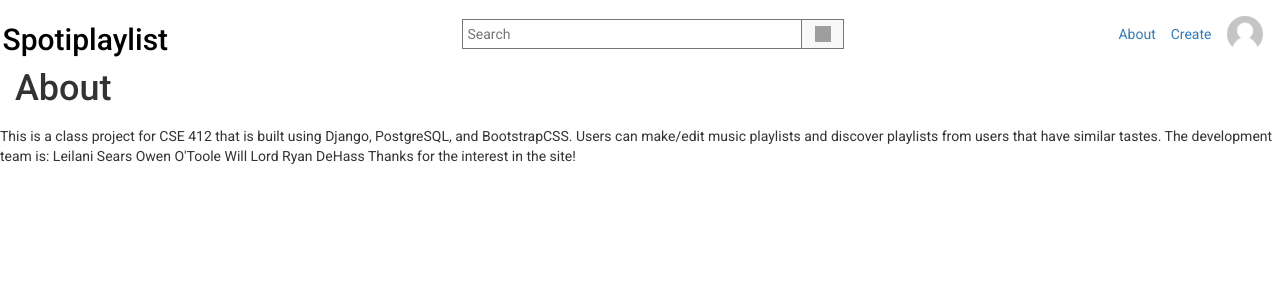
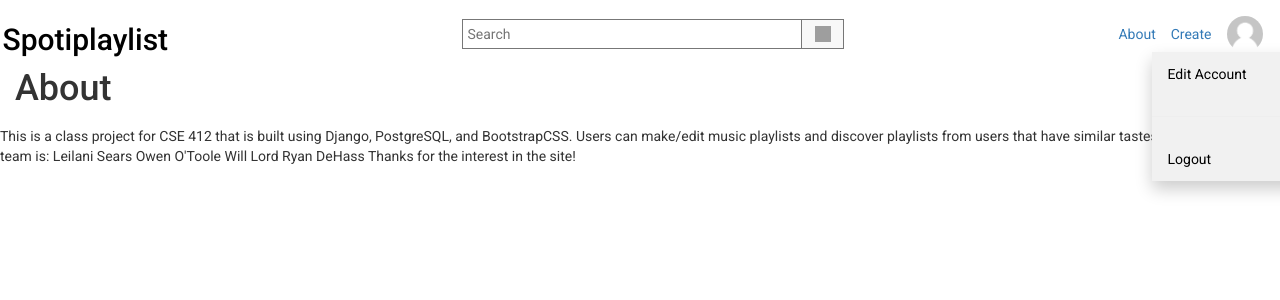
Before and after one commit to leilanisears/CSE412, a Django app: page /about/ in a window 1280 px wide, after a click that opens the changed part. Shown: the top 300 px of the page. Run offline with Django 3.2, Linux system fonts and the light colour scheme; the visitor is signed in with stand-in values (Sample User, id 1); some libraries are stand-ins or nearby versions; grey boxes are pictures that could not be loaded.

Commit message:
Fixed header dropdown menu

```diff
--- a/final_project/musicdb_project/musicdb/templates/base.html
+++ b/final_project/musicdb_project/musicdb/templates/base.html
@@ -39,7 +39,7 @@
           <a href="{% url 'playlist-create' %}" class="header-btn">Create</a>
           <div class="dropdown">
             <img class="header-user-icon dropbtn" src="{{ user.image.url }}" alt="Account Settings" onclick="expandFunct()">
-            <div class="dropdown-content" id="account-dropdown">
+            <div class="dropdown-content" id="profile-dropdown">
               <!--<a href="{% url 'user-playlists' user.username %}">My Playlists</a>-->
               <a href="{% url 'user-profile' %}">Edit Account</a>
               <hr class="dropdown-divider">
```
